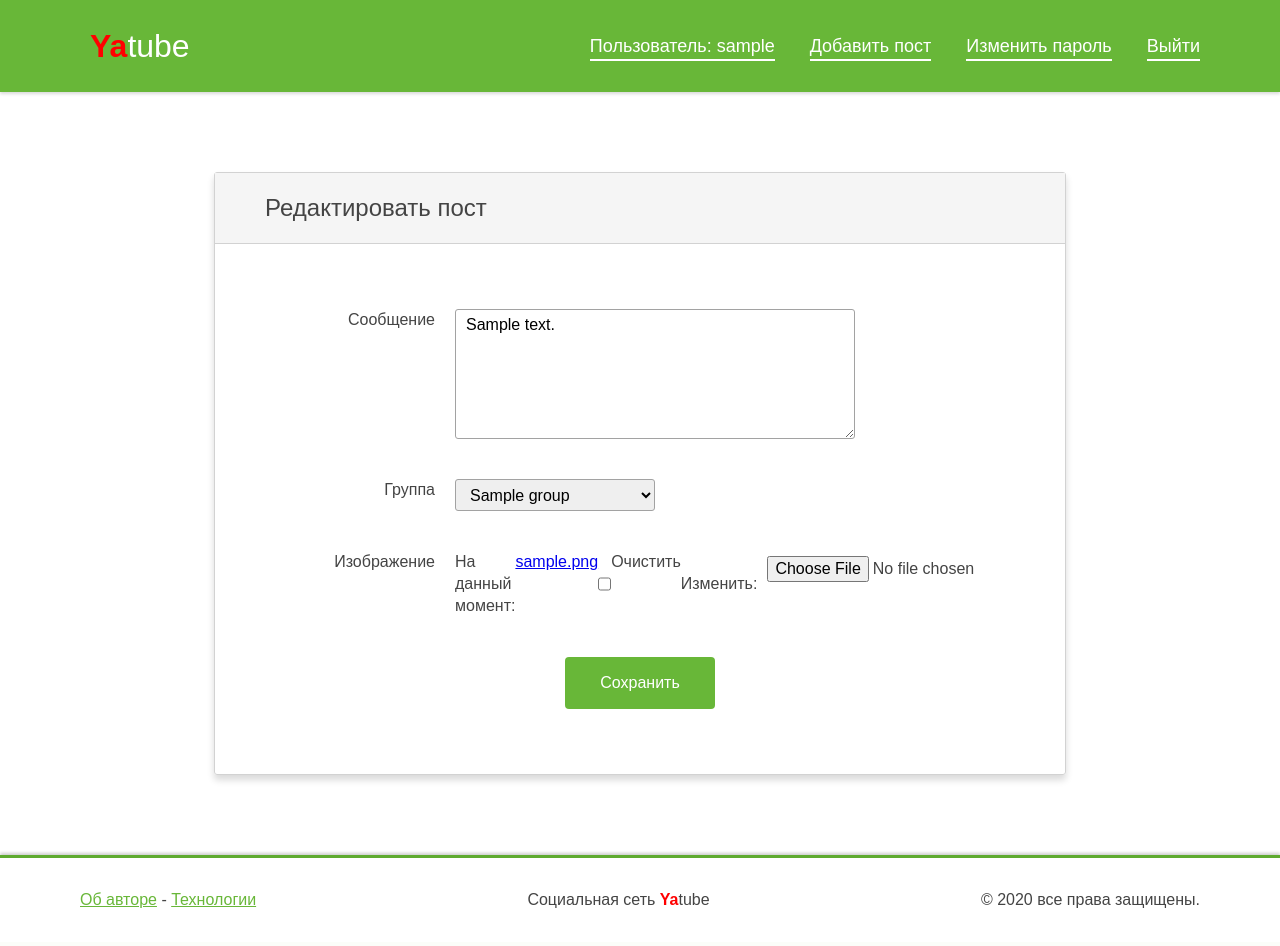
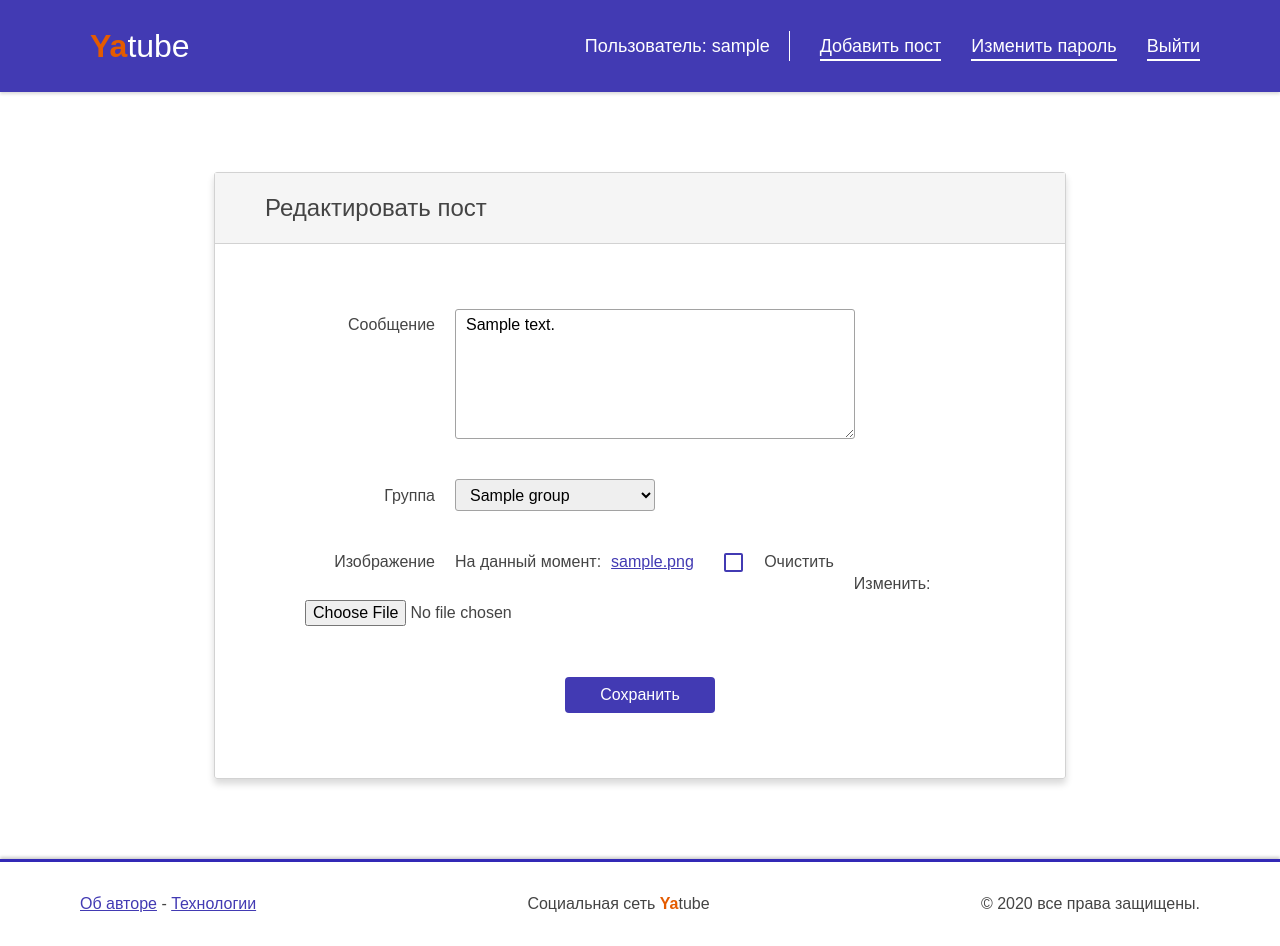
Before and after one commit to IrinaRostovtseva/yatube, a Django app: a page that uses yatube/templates/nav.html in a window 1280 px wide. Before the commit the page ends 908 px from the top, so only its background shows below. Run offline with Django 3.2, Linux system fonts and the light colour scheme; a user stored in the database is signed in; tables that the repository leaves empty hold one stand-in row (values such as "Sample post"); parts of the project's set-up code (start-up, migrations or seed data) failed here and were passed over; some libraries are stand-ins or nearby versions.

Commit message:
Optimazes view functions in posts app; adds css-variables for colors to style.

```diff
--- a/yatube/posts/views.py
+++ b/yatube/posts/views.py
@@ -7,7 +7,7 @@ from .models import Comment, Group, Post, User, Follow
 
 
 def index(request):
-    post_list = Post.objects.select_related("author").order_by("-pub_date").all()
+    post_list = Post.objects.select_related("author", "group").order_by("-pub_date").all()
     paginator = Paginator(post_list, 10)
     page_number = request.GET.get("page")
     page = paginator.get_page(page_number)
@@ -53,7 +53,7 @@ def profile_unfollow(request, username):
     if request.user.is_authenticated:
         following = get_object_or_404(User, username=username)
         if request.method == "GET":
-            follow = Follow.objects.filter(
+            Follow.objects.filter(
                 user=request.user.id, author=following).delete()
             return redirect("profile", username=username)
     return redirect("login")
@@ -93,7 +93,7 @@ def new_post(request):
 
 def profile(request, username):
     user_profile = get_object_or_404(User, username=username)
-    posts = Post.objects.select_related("author").filter(
+    posts = Post.objects.select_related("author", "group").filter(
         author=user_profile.id).order_by("-pub_date")
     posts_count = posts.count()
     paginator = Paginator(posts, 5)
@@ -101,9 +101,9 @@ def profile(request, username):
     page = paginator.get_page(page_number)
     following = False
     follower_count = Follow.objects.select_related(
-        "author").filter(user=user_profile).count()
+        "user", "author").filter(user=user_profile).count()
     following_count = Follow.objects.select_related(
-        "user").filter(author=user_profile).count()
+        "user", "author").filter(author=user_profile).count()
     if request.user.is_authenticated:
         following = Follow.objects.filter(
             user=request.user, author=user_profile).exists()
--- a/yatube/static/style/style.css
+++ b/yatube/static/style/style.css
@@ -1,3 +1,15 @@
+:root {
+    --primery-color: #423ab3;
+    --primery-color-hover: #3329b6;
+    --primery-color-active:  #1a0faf;
+    --secondary-color: #e45b00;
+    --secondary-color-hover: #ce5301;
+    --secondary-color-active: #c04d01;
+    --main-text-color: #444444;
+    --secondary-text-color: #ffffff;
+    --third-color: #d2d2d2;
+}
+
 body {
     margin: 0;
     padding: 0;
@@ -7,10 +19,22 @@ body {
     color: #444444;
 }
 
+.visually-hidden {
+    position: absolute;
+    top: 0;
+    left: 0;
+    width: 1px;
+    height: 1px;
+    margin: -1px;
+    padding: 0;
+    overflow: hidden;
+    clip: rect(0, 0, 0, 0);
+}
+
 .header {
     position: sticky;
     top: 0;
-    background-color: #68b738;
+    background-color: var(--primery-color);
     box-shadow: 0 2px 3px rgba(0, 0, 0, 0.15);
 }
 
@@ -18,6 +42,8 @@ body {
     display: flex;
     justify-content: space-between;
     align-items: center;
+    max-width: 1200px;
+    margin: 0 auto;
     padding: 25px 80px;
 }
 
@@ -25,20 +51,19 @@ body {
     display: block;
     padding: 10px;
     font-size: 32px;
-    color: #ffffff;
+    color: var(--secondary-text-color);
     text-decoration: none;
     box-sizing: border-box;
 }
 
 .header__logo--accent {
-    color: #ff0000;
+    color: var(--secondary-color);
     font-weight: bold;
 }
 
 .header__logo:hover .header__logo--accent,
 .header__logo:focus .header__logo--accent {
-    color: #ff0000;
-    text-shadow: 0 0 4px rgba(255, 0, 0, 0.6);
+    text-shadow: 0 0 5px var(--secondary-color-active);
 }
 
 .header__logo:active {
@@ -56,12 +81,12 @@ body {
     width: 100%;
     padding:0;
     margin: 0;
-    color: #ffffff;
+    color: var(--secondary-text-color);
     list-style: none;
 }
 
 .user-menu__list li:not(:last-of-type) {
-    margin-right: 35px;
+    margin-right: 30px;
 }
 
 .user-menu__item {
@@ -71,30 +96,40 @@ body {
     font: inherit;
     font-size: 18px;
     text-decoration: none;
-    color: #ffffff;
+    color: var(--secondary-text-color);
     box-sizing: border-box;
 }
 
-.user-menu__item:not(.user-menu__item--inactive)::after {
+.user-menu__item:not(.user-menu__item--undecorated)::after {
     content: "";
     position: absolute;
     bottom: 0;
     left: 0;
     width: 100%;
     height: 2px;
-    background-color: #ffffff;
+    background-color: var(--secondary-text-color);
 }
 
-.user-menu__item--inactive {
-    cursor: default;
+.user-menu__item--undecorated {
+    padding-right: 20px;
 }
 
-.user-menu__item:hover:not(.user-menu__item--inactive)::after,
-.user-menu__item:focus:not(.user-menu__item--inactive)::after {
+.user-menu__item--undecorated::after {
+    content: "";
+    position: absolute;
+    top: 0;
+    right: 0;
+    width: 1px;
+    height: 100%;
+    background-color: var(--secondary-text-color);
+}
+
+.user-menu__item:hover:not(.user-menu__item--undecorated)::after,
+.user-menu__item:focus:not(.user-menu__item--undecorated)::after {
     background-color: transparent;
 }
 
-.user-menu__item:active:not(.user-menu__item--inactive) {
+.user-menu__item:active:not(.user-menu__item--undecorated) {
     color: rgba(255, 255, 255, 0.5);
 }
 
@@ -108,19 +143,23 @@ body {
     margin-bottom: 25px;
 }
 
-.link {
+.link,
+.field a {
     font: inherit;
-    color: #68b738;
+    color: var(--primery-color);
 }
 
 .link:hover,
-.link:focus {
-    color: #5eaa2f;
+.link:focus,
+.field a:hover,
+.field a:focus {
+    color: var(--primery-color-hover);
     text-decoration: none;
 }
 
-.link:active {
-    color: rgba(94, 170, 47, 0.8);
+.link:active,
+.field a:active {
+    color: var(--primery-color-active);
 }
 
 .definition-list {
@@ -226,30 +286,30 @@ body {
 .paginator__link:hover,
 .paginator__link:focus,
 .paginator__link:active {
-    color: #ffffff;
-    background-color: #5eaa2f;
+    color: var(--secondary-text-color);
+    background-color: var(--primery-color-hover);
     border-color: transparent;
 }
 
 .paginator__item--active .paginator__link {
-   background-color: #68b738;
-   color: #ffffff;
+   background-color: var(--primery-color);
+   color: var(--secondary-text-color);
 }
 
 .paginator__item--disabled .paginator__link {
     pointer-events: none;
-    border-color: #d2d2d2;
-    color: #d2d2d2;
+    border-color: var(--third-color);
+    color: var(--third-color);
 }
 
 .footer {
     width: 100%;
-    border-top: 3px solid #5eaa2f;
+    border-top: 3px solid var(--primery-color-hover);
     box-shadow: 0 -2px 3px rgba(0, 0, 0, 0.2);
 }
 
 .footer__logo--accent {
-    color: #ff0000;
+    color: var(--secondary-color);
     font-weight: bold;
 }
 
@@ -257,13 +317,9 @@ body {
     display: flex;
     justify-content: space-between;
     align-items: center;
+    max-width: 1200px;
+    margin: 0 auto;
     padding: 15px 80px;
-}
-
-.group-block__post-list {
-    margin: 0;
-    padding: 0;
-    list-style: none;
 }
 
 .group-block__description {
@@ -312,17 +371,31 @@ body {
     display: flex;
     width: 100%;
     margin: 0 0 30px 0;
+    flex-wrap: wrap;
+    align-items: baseline;
 }
 
 .field:last-of-type {
     margin-bottom: 40px;
 }
 
-.field__label {
+.field__label,
+.field label {
     display: block;
     min-width: 240px;
     margin-right: 20px;
     text-align: right;
+}
+
+.field a {
+    display: block;
+    max-width: 375px;
+    margin-left: 10px;
+    margin-bottom: 10px;
+}
+
+.field__input-wrapper {
+    width: 430px;
 }
 
 .field__input {
@@ -362,61 +444,61 @@ body {
     display: block;
     box-sizing: border-box;
     min-width: 150px;
-    padding: 15px 20px;
+    padding: 7px 10px;
     border: none;
     border-radius: 4px;
     font: inherit;
-    color: #ffffff;
+    color: var(--secondary-text-color);
     text-align: center;
     text-decoration: none;
-    background-color: #68b738;
+    background-color: var(--primery-color);
 }
 
 .btn:hover,
 .btn:focus {
-    background-color: #5eaa2f;
+    background-color: var(--primery-color-hover);
 }
 
 .btn:active {
-    background-color: rgba(94, 170, 47, 0.8);
+    background-color: var(--primery-color-active);
 }
 
 .btn--light {
     font: inherit;
     text-decoration: none;
-    color: #68b738;
-    border: 2px solid #68b738;
+    color: var(--primery-color);
+    border: 2px solid var(--primery-color);
     background-color: transparent;
 }
 
 .btn--light:hover,
 .btn--light:focus,
 .btn--light:active {
-    color: #ffffff;
-    background-color: #5eaa2f;
+    color: var(--secondary-text-color);
+    background-color: var(--primery-color-hover);
     border-color: transparent;
 }
 
 .btn--light-accent {
     font: inherit;
     text-decoration: none;
-    color: #ff2828;
-    border: 2px solid #ff2828;
+    color: var(--secondary-color);
+    border: 2px solid var(--secondary-color);
     background-color: transparent;
 }
 
 .btn--light-accent:hover,
 .btn--light-accent:focus,
 .btn--light-accent:active {
-    color: #ffffff;
-    background-color: #e42323;
+    color: var(--secondary-text-color);
+    background-color: var(--secondary-color-hover);
     border-color: transparent;
 }
 
 .message-block__wrapper {
     width: 550px;
     margin: 50px auto;
-    border: 1px solid #d2d2d2;
+    border: 1px solid var(--third-color);
     border-radius: 3px;
     box-shadow: 0 5px 7px rgba(0, 0, 0, 0.15);
 }
@@ -445,9 +527,9 @@ body {
     justify-content: center;
 }
 
-.new-post__form .field__label {
+.new-post__form .field__label,
+.new-post__form label  {
     min-width: 140px;
-    vertical-align: middle;
 }
 
 .new-post__form textarea {
@@ -455,10 +537,45 @@ body {
     min-height: 130px;
 }
 
-.new-post__form input[type=file] {
+.new-post__form input[type="file"] {
     border: none;
     width: auto;
+    cursor: pointer;
+}
 
+.new-post__form input[name="image-clear"] {
+    position: absolute;
+    width: 0;
+    height: 0;
+    margin: -1px;
+    overflow: hidden;
+    clip: rect(0, 0, 0, 0);
+}
+
+label[for="image-clear_id"] {
+    position: relative;
+    padding-left: 57px;
+    box-sizing: border-box;
+}
+
+label[for="image-clear_id"]::before {
+    position: absolute;
+    left: 30px;
+    top: 2px;
+    width: 15px;
+    height: 15px;
+    border: 2px solid var(--primery-color);
+    border-radius: 2px;
+    content: "";
+}
+
+input[type="checkbox"]:checked + label[for="image-clear_id"]::after {
+    position: absolute;
+    left: 33px;
+    top: 2px;
+    font-weight: bolder;
+    color: var(--primery-color);
+    content: "✓";
 }
 
 .profile-container {
--- a/yatube/templates/nav.html
+++ b/yatube/templates/nav.html
@@ -5,7 +5,7 @@
             <ul class="user-menu__list">
             {% if user.is_authenticated %}
                 <li>
-                    <a class="user-menu__item" href="{% url 'profile' username=user.username %}">Пользователь: {{ user.username }}</a>
+                    <a class="user-menu__item user-menu__item--undecorated" href="{% url 'profile' username=user.username %}">Пользователь: {{ user.username }}</a>
                 </li>
                 <li>
                     <a class="user-menu__item" href="{% url 'new_post' %}">Добавить пост</a>
```
Also changed, not shown: other parts of yatube/static/style/style.css (+170 -53 lines), yatube/posts/static/style/style.css (+73 -53 lines).
